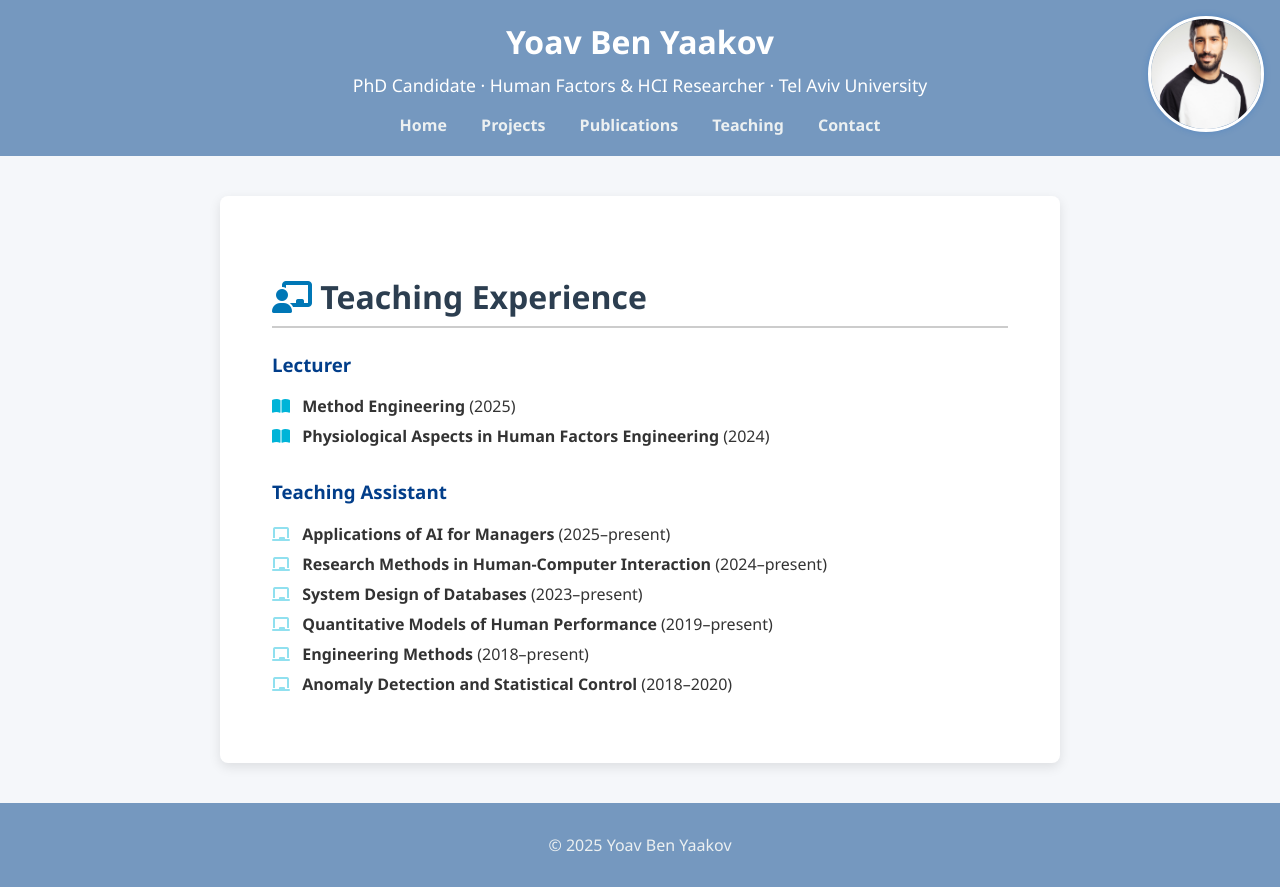
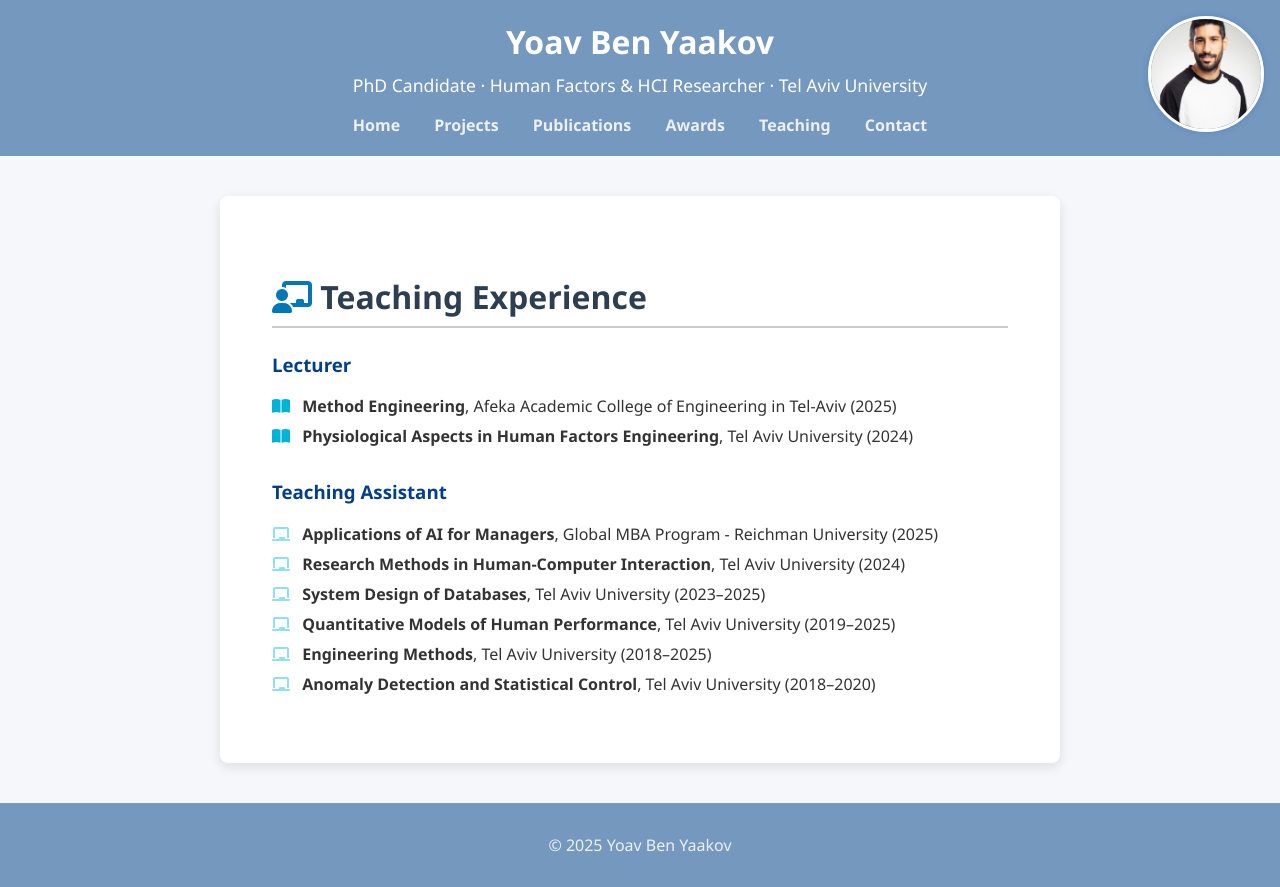
Before and after one commit to yoavb1/personal-website, a Django app: page /teaching/ in a window 1280 px wide. Run offline with Django 4.2, Linux system fonts and the light colour scheme.

Commit message:
August 4

```diff
--- a/personal_web/urls.py
+++ b/personal_web/urls.py
@@ -6,5 +6,6 @@ urlpatterns = [
     path('projects/', views.projects, name='projects'),
     path('publications/', views.publications, name='publications'),
     path('teaching/', views.teaching, name='teaching'),
+    path('awards/', views.awards, name='awards'),
     path('contact/', views.contact, name='contact'),
 ]
--- a/personal_web/views.py
+++ b/personal_web/views.py
@@ -14,3 +14,6 @@ def contact(request):
 
 def teaching(request):
     return render(request, 'teaching.html')
+
+def awards(request):
+    return render(request, 'awards.html')
--- a/templates/base.html
+++ b/templates/base.html
@@ -86,6 +86,7 @@
             <a href="{% url 'home' %}">Home</a>
             <a href="{% url 'projects' %}">Projects</a>
             <a href="{% url 'publications' %}">Publications</a>
+            <a href="{% url 'awards' %}">Awards</a>
             <a href="{% url 'teaching' %}">Teaching</a>
             <a href="{% url 'contact' %}">Contact</a>
         </nav>
--- a/templates/teaching.html
+++ b/templates/teaching.html
@@ -13,11 +13,11 @@
   <ul style="list-style: none; padding-left: 0;">
     <li style="margin-bottom: 0.5rem;">
       <i class="fas fa-book-open" style="color: #00b4d8; margin-right: 8px;"></i>
-      <strong>Method Engineering</strong> (2025)
+      <strong>Method Engineering</strong>, Afeka Academic College of Engineering in Tel-Aviv (2025)
     </li>
     <li style="margin-bottom: 0.5rem;">
       <i class="fas fa-book-open" style="color: #00b4d8; margin-right: 8px;"></i>
-      <strong>Physiological Aspects in Human Factors Engineering</strong> (2024)
+      <strong>Physiological Aspects in Human Factors Engineering</strong>, Tel Aviv University (2024)
     </li>
   </ul>
 
@@ -25,27 +25,27 @@
   <ul style="list-style: none; padding-left: 0;">
     <li style="margin-bottom: 0.5rem;">
       <i class="fas fa-chalkboard" style="color: #90e0ef; margin-right: 8px;"></i>
-      <strong>Applications of AI for Managers</strong> (2025–present)
+      <strong>Applications of AI for Managers</strong>, Global MBA Program - Reichman University (2025)
     </li>
     <li style="margin-bottom: 0.5rem;">
       <i class="fas fa-chalkboard" style="color: #90e0ef; margin-right: 8px;"></i>
-      <strong>Research Methods in Human-Computer Interaction</strong> (2024–present)
+      <strong>Research Methods in Human-Computer Interaction</strong>, Tel Aviv University (2024)
     </li>
     <li style="margin-bottom: 0.5rem;">
       <i class="fas fa-chalkboard" style="color: #90e0ef; margin-right: 8px;"></i>
-      <strong>System Design of Databases</strong> (2023–present)
+      <strong>System Design of Databases</strong>, Tel Aviv University (2023–2025)
     </li>
     <li style="margin-bottom: 0.5rem;">
       <i class="fas fa-chalkboard" style="color: #90e0ef; margin-right: 8px;"></i>
-      <strong>Quantitative Models of Human Performance</strong> (2019–present)
+      <strong>Quantitative Models of Human Performance</strong>, Tel Aviv University (2019–2025)
     </li>
     <li style="margin-bottom: 0.5rem;">
       <i class="fas fa-chalkboard" style="color: #90e0ef; margin-right: 8px;"></i>
-      <strong>Engineering Methods</strong> (2018–present)
+      <strong>Engineering Methods</strong>, Tel Aviv University (2018–2025)
     </li>
     <li style="margin-bottom: 0.5rem;">
       <i class="fas fa-chalkboard" style="color: #90e0ef; margin-right: 8px;"></i>
-      <strong>Anomaly Detection and Statistical Control</strong> (2018–2020)
+      <strong>Anomaly Detection and Statistical Control</strong>, Tel Aviv University (2018–2020)
     </li>
   </ul>
 
```
Also changed, not shown: templates/awards.html (added, +23 -0 lines), templates/publications.html (+20 -2 lines).
